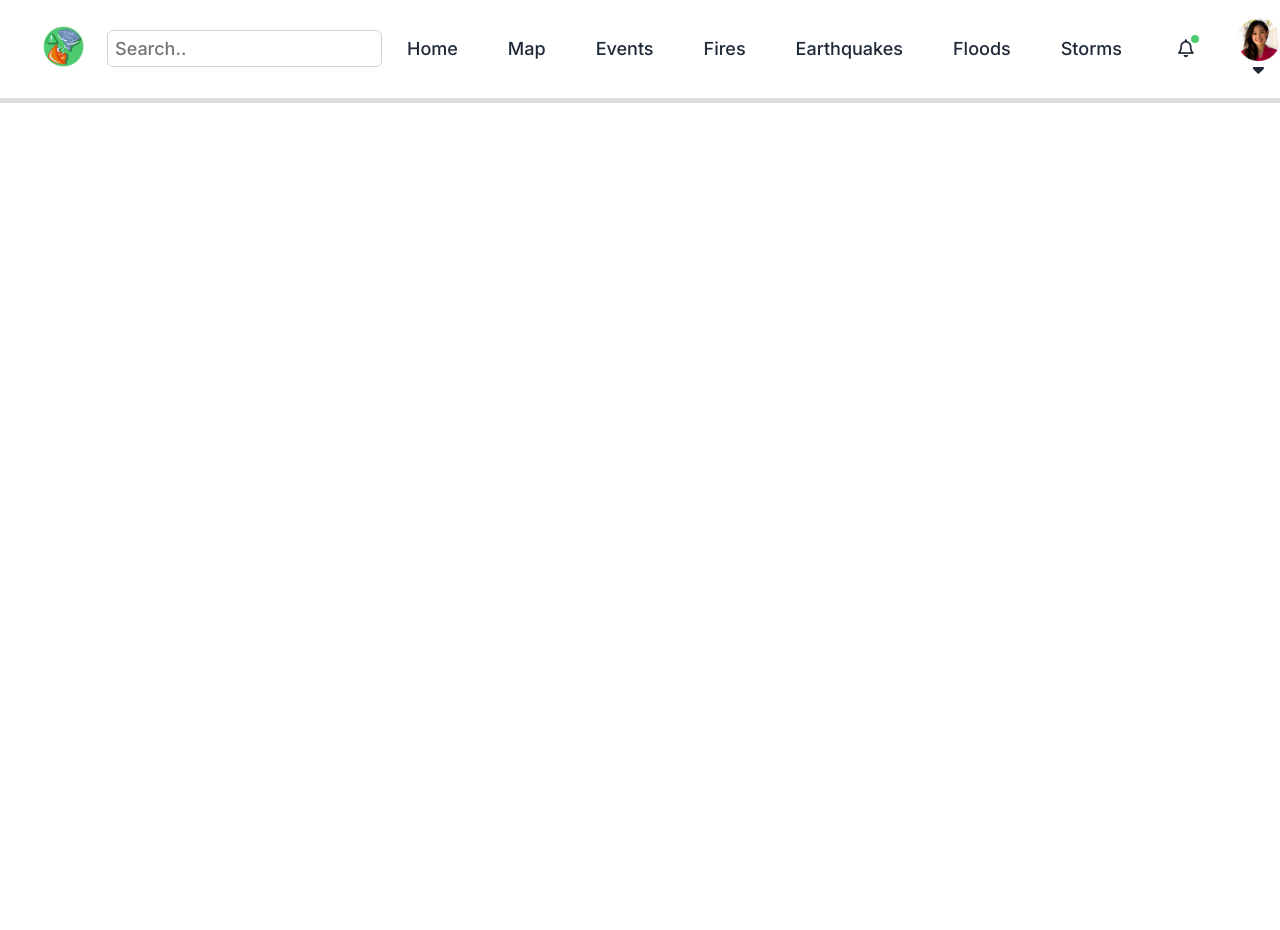
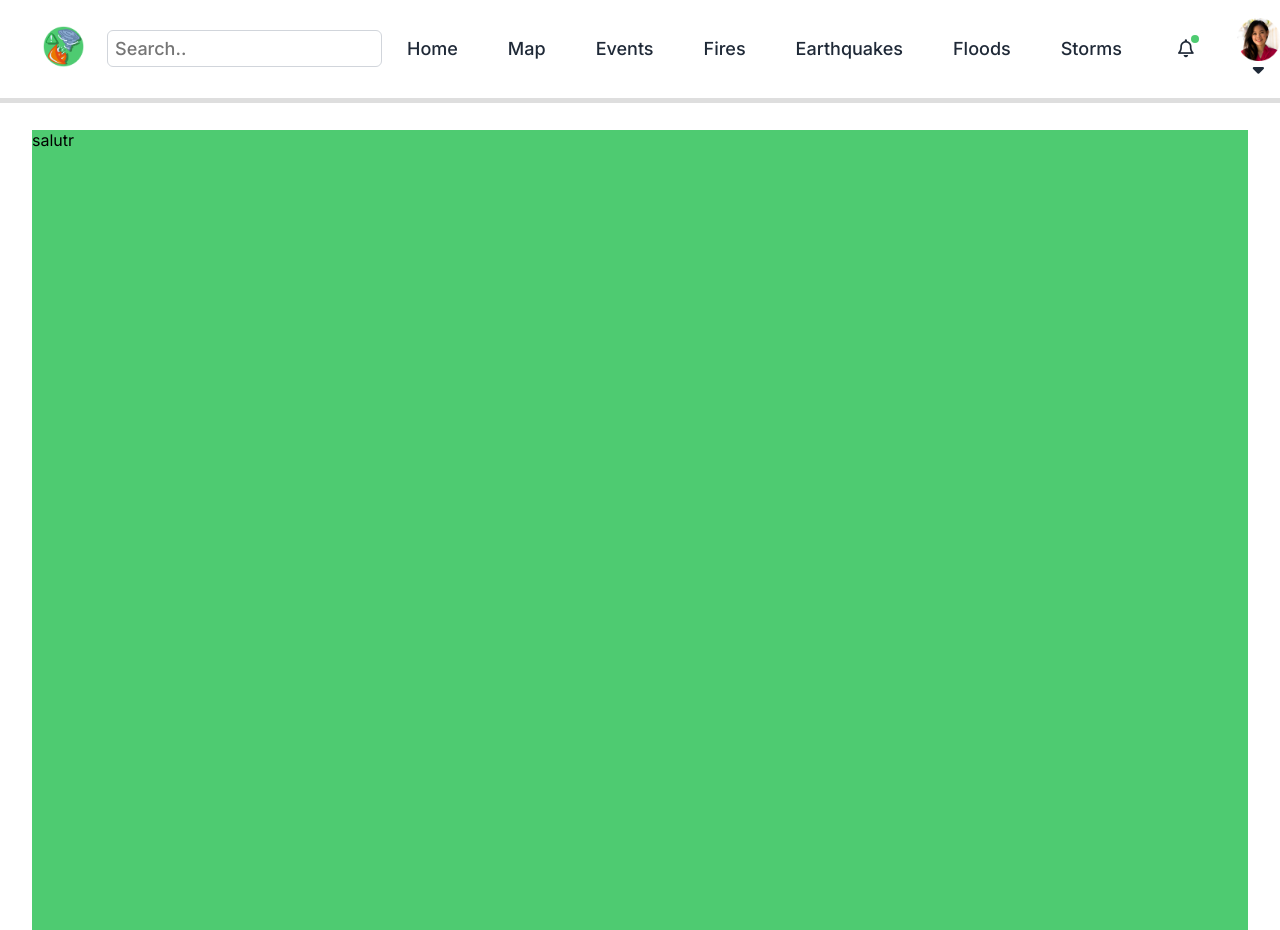
Before and after one commit to burastefan/Project_TW_CeSo, a plain HTML site: page Views/Events/events.html in a window 1280 px wide. Before the commit the page ends 816 px from the top, so only its background shows below. Drawn offline with Linux system fonts and the light colour scheme; files that its build step writes are made by us from their sources.

Commit message:
create Event Page [WIP]

```diff
--- a/Views/Events/events.css
+++ b/Views/Events/events.css
@@ -0,0 +1,14 @@
+.container {
+    width: calc(100% - 64px);
+    height: 100%;
+    position: relative;
+    margin: 32px;
+  }
+  .box {
+    width: 100%;
+    height: 100%;
+    position: absolute;
+    top: 0;
+    left: 0;
+    background: #4ECB71;
+  }
--- a/Views/Events/events.html
+++ b/Views/Events/events.html
@@ -6,7 +6,7 @@
   <meta http-equiv="X-UA-Compatible" content="IE=edge" />
   <title>Events</title>
   <meta name="viewport" content="width=device-width, initial-scale=1" />
-  <link rel="stylesheet" href="./home.css" />
+  <link rel="stylesheet" href="./events.css" />
   <link rel="stylesheet" href="../../main.css" />
   <link rel="stylesheet" href="../../navbar.css" />
   <link rel="preconnect" href="https://fonts.googleapis.com">
@@ -19,6 +19,11 @@
 
 <body>
   <navbar-component></navbar-component>
+  <div class="container">
+    <div class="box">
+      <span>salutr</span>
+    </div>
+  </div>
 </body>
 
 </html>
```
